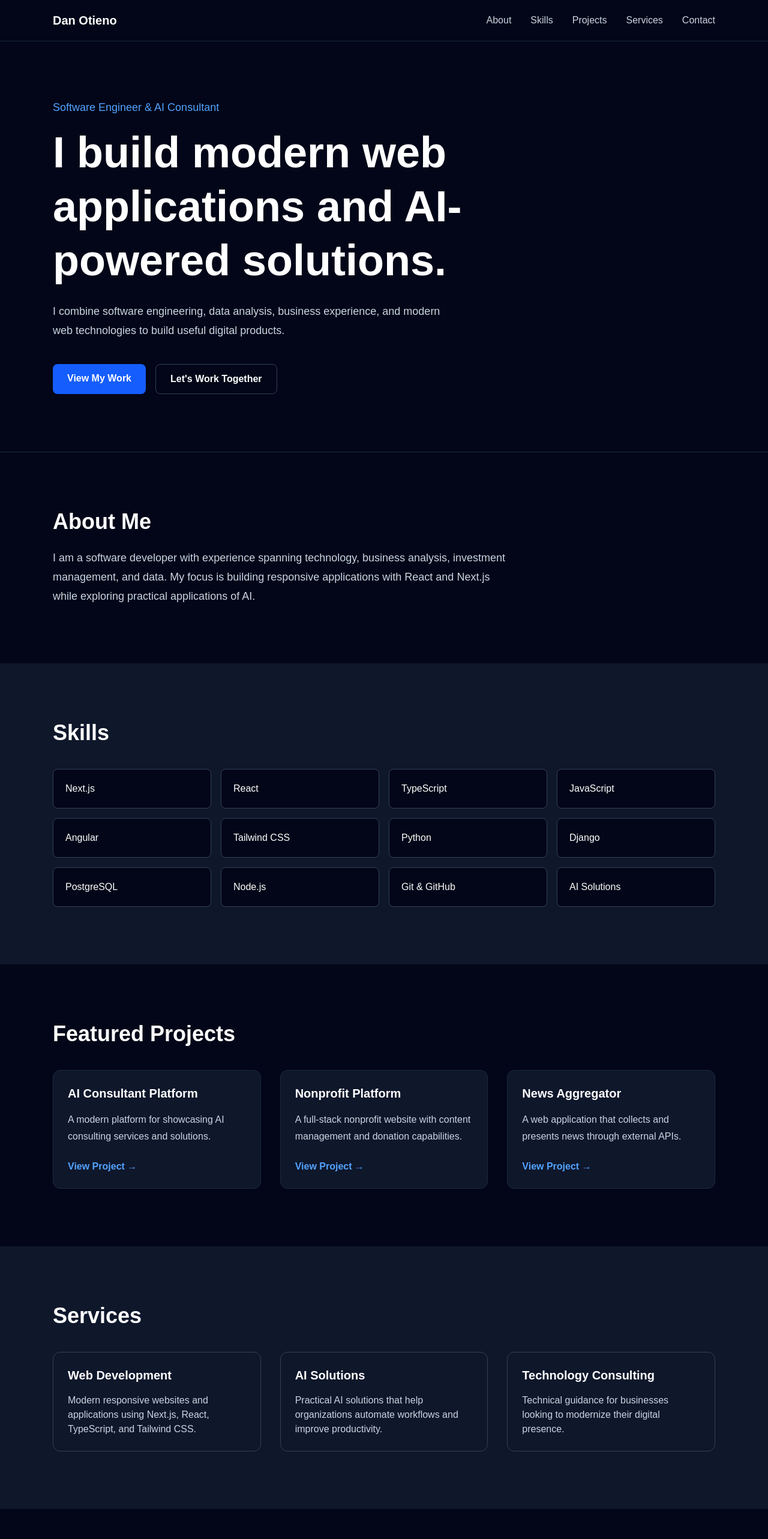
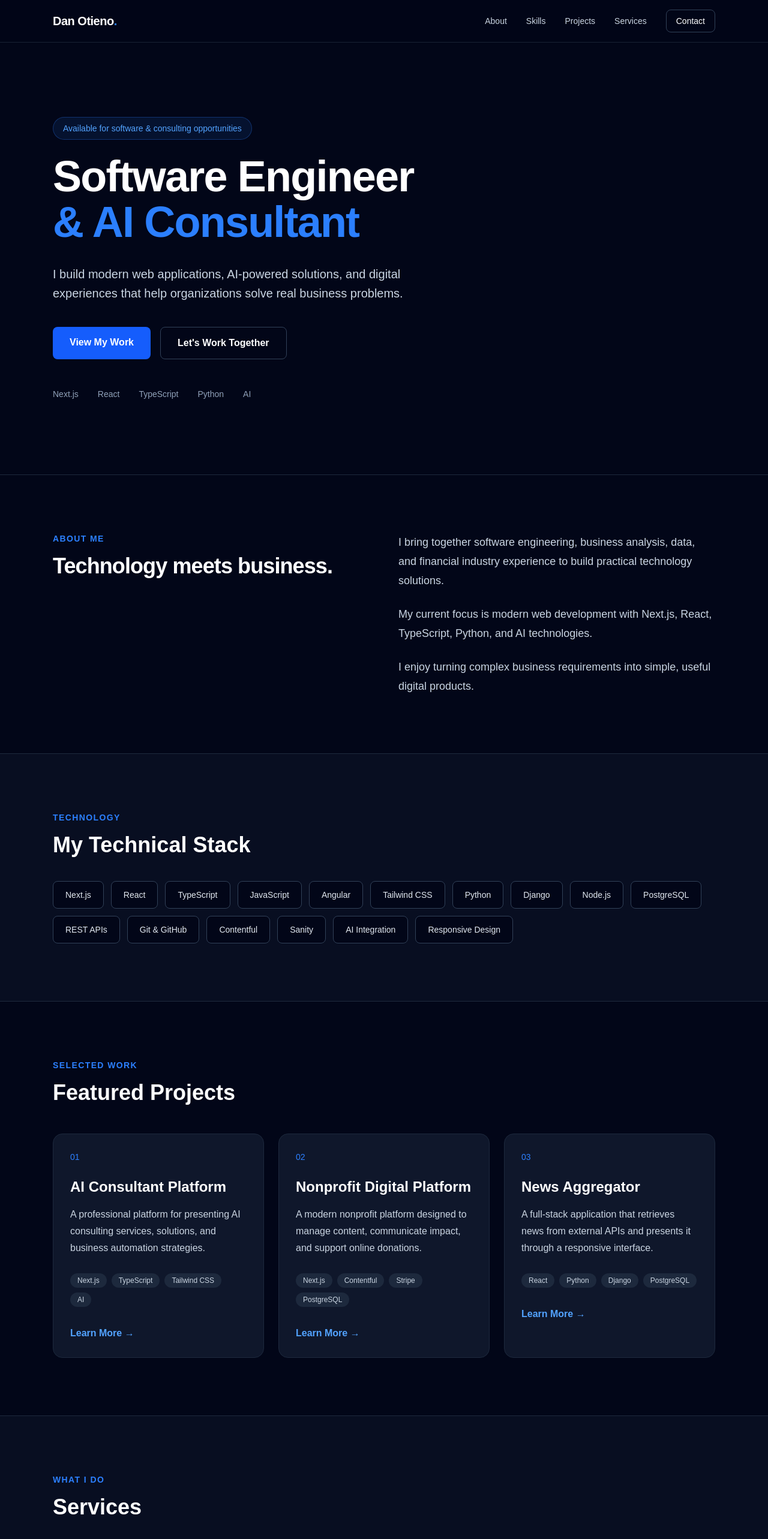
Before and after one commit to techragwar/portfolio, a Next.js app in the folder contentful-portfolio/: page / in a window 1280 px wide. Shown: the top 2566 px of the page at 60% size. Built offline with nearby package versions, Linux system fonts and the light colour scheme.

Commit message:
Upgrade portfolio design

```diff
--- a/contentful-portfolio/components/About.tsx
+++ b/contentful-portfolio/components/About.tsx
@@ -1,17 +1,37 @@
 export default function About() {
   return (
-    <section id="about" className="border-t border-slate-800 py-24">
-      <div className="mx-auto max-w-6xl px-6">
-        <h2 className="text-3xl font-bold md:text-4xl">
-          About Me
-        </h2>
+    <section
+      id="about"
+      className="border-t border-slate-800 py-24"
+    >
+      <div className="mx-auto grid max-w-6xl gap-12 px-6 md:grid-cols-2">
+        <div>
+          <p className="text-sm font-semibold uppercase tracking-widest text-blue-500">
+            About Me
+          </p>
 
-        <p className="mt-6 max-w-3xl text-lg leading-8 text-slate-300">
-          I am a software developer with experience spanning technology,
-          business analysis, investment management, and data. My focus is
-          building responsive applications with React and Next.js while
-          exploring practical applications of AI.
-        </p>
+          <h2 className="mt-4 text-4xl font-bold tracking-tight">
+            Technology meets business.
+          </h2>
+        </div>
+
+        <div className="space-y-6 text-lg leading-8 text-slate-300">
+          <p>
+            I bring together software engineering, business analysis,
+            data, and financial industry experience to build practical
+            technology solutions.
+          </p>
+
+          <p>
+            My current focus is modern web development with Next.js,
+            React, TypeScript, Python, and AI technologies.
+          </p>
+
+          <p>
+            I enjoy turning complex business requirements into
+            simple, useful digital products.
+          </p>
+        </div>
       </div>
     </section>
   );
--- a/contentful-portfolio/components/Hero.tsx
+++ b/contentful-portfolio/components/Hero.tsx
@@ -1,34 +1,52 @@
 export default function Hero() {
   return (
-    <section className="mx-auto flex min-h-[650px] max-w-6xl items-center px-6 py-24">
+    <section className="relative overflow-hidden">
+      <div className="absolute inset-0 -z-10">
+        <div className="absolute left-1/2 top-0 h-[500px] w-[500px] -translate-x-1/2 rounded-full bg-blue-600/10 blur-3xl" />
+      </div>
+
+      <div className="mx-auto flex min-h-[720px] max-w-6xl items-center px-6 py-24">
         <div className="max-w-4xl">
-        <p className="mb-4 text-lg font-medium text-blue-400">
-          Software Engineer & AI Consultant
-        </p>
+          <div className="mb-6 inline-flex items-center rounded-full border border-blue-500/30 bg-blue-500/10 px-4 py-2 text-sm text-blue-400">
+            Available for software & consulting opportunities
+          </div>
 
-        <h1 className="text-5xl font-bold leading-tight md:text-7xl">
-          I build modern web applications and AI-powered solutions.
+          <h1 className="text-5xl font-bold leading-[1.05] tracking-tight md:text-7xl">
+            Software Engineer
+            <span className="block text-blue-500">
+              & AI Consultant
+            </span>
           </h1>
 
-        <p className="mt-6 max-w-2xl text-lg leading-8 text-slate-300">
-          I combine software engineering, data analysis, business experience,
-          and modern web technologies to build useful digital products.
+          <p className="mt-8 max-w-2xl text-lg leading-8 text-slate-300 md:text-xl">
+            I build modern web applications, AI-powered solutions, and
+            digital experiences that help organizations solve real
+            business problems.
           </p>
 
           <div className="mt-10 flex flex-wrap gap-4">
             <a
               href="#projects"
-            className="rounded-lg bg-blue-600 px-6 py-3 font-semibold hover:bg-blue-500"
+              className="rounded-lg bg-blue-600 px-7 py-3.5 font-semibold transition hover:bg-blue-500"
             >
               View My Work
             </a>
 
             <a
               href="#contact"
-            className="rounded-lg border border-slate-700 px-6 py-3 font-semibold hover:bg-slate-900"
+              className="rounded-lg border border-slate-700 px-7 py-3.5 font-semibold transition hover:border-slate-500 hover:bg-slate-900"
             >
               Let's Work Together
             </a>
+          </div>
+
+          <div className="mt-12 flex flex-wrap gap-x-8 gap-y-3 text-sm text-slate-400">
+            <span>Next.js</span>
+            <span>React</span>
+            <span>TypeScript</span>
+            <span>Python</span>
+            <span>AI</span>
+          </div>
         </div>
       </div>
     </section>
--- a/contentful-portfolio/components/Navbar.tsx
+++ b/contentful-portfolio/components/Navbar.tsx
@@ -1,29 +1,47 @@
 export default function Navbar() {
   return (
-    <header className="border-b border-slate-800">
-      <nav className="mx-auto flex max-w-6xl items-center justify-between px-6 py-5">
-        <a href="/" className="text-xl font-bold">
-          Dan Otieno
+    <header className="sticky top-0 z-50 border-b border-slate-800/80 bg-slate-950/90 backdrop-blur">
+      <nav className="mx-auto flex max-w-6xl items-center justify-between px-6 py-4">
+        <a
+          href="/"
+          className="text-xl font-bold tracking-tight"
+        >
+          Dan Otieno<span className="text-blue-500">.</span>
         </a>
 
-        <div className="hidden gap-8 md:flex">
-          <a href="#about" className="text-slate-300 hover:text-white">
+        <div className="hidden items-center gap-8 md:flex">
+          <a
+            href="#about"
+            className="text-sm text-slate-300 transition hover:text-white"
+          >
             About
           </a>
 
-          <a href="#skills" className="text-slate-300 hover:text-white">
+          <a
+            href="#skills"
+            className="text-sm text-slate-300 transition hover:text-white"
+          >
             Skills
           </a>
 
-          <a href="#projects" className="text-slate-300 hover:text-white">
+          <a
+            href="#projects"
+            className="text-sm text-slate-300 transition hover:text-white"
+          >
             Projects
           </a>
 
-          <a href="#services" className="text-slate-300 hover:text-white">
+          <a
+            href="#services"
+            className="text-sm text-slate-300 transition hover:text-white"
+          >
             Services
           </a>
 
-          <a href="#contact" className="text-slate-300 hover:text-white">
+          <a
+            href="#contact"
+            className="rounded-lg border border-slate-700 px-4 py-2 text-sm font-medium transition hover:border-blue-500 hover:text-blue-400"
+          >
             Contact
           </a>
         </div>
--- a/contentful-portfolio/components/Projects.tsx
+++ b/contentful-portfolio/components/Projects.tsx
@@ -1,18 +1,24 @@
 const projects = [
   {
+    number: "01",
     title: "AI Consultant Platform",
     description:
-      "A modern platform for showcasing AI consulting services and solutions.",
+      "A professional platform for presenting AI consulting services, solutions, and business automation strategies.",
+    technologies: ["Next.js", "TypeScript", "Tailwind CSS", "AI"],
   },
   {
-    title: "Nonprofit Platform",
+    number: "02",
+    title: "Nonprofit Digital Platform",
     description:
-      "A full-stack nonprofit website with content management and donation capabilities.",
+      "A modern nonprofit platform designed to manage content, communicate impact, and support online donations.",
+    technologies: ["Next.js", "Contentful", "Stripe", "PostgreSQL"],
   },
   {
+    number: "03",
     title: "News Aggregator",
     description:
-      "A web application that collects and presents news through external APIs.",
+      "A full-stack application that retrieves news from external APIs and presents it through a responsive interface.",
+    technologies: ["React", "Python", "Django", "PostgreSQL"],
   },
 ];
 
@@ -20,17 +26,25 @@ export default function Projects() {
   return (
     <section id="projects" className="py-24">
       <div className="mx-auto max-w-6xl px-6">
-        <h2 className="text-3xl font-bold md:text-4xl">
+        <p className="text-sm font-semibold uppercase tracking-widest text-blue-500">
+          Selected Work
+        </p>
+
+        <h2 className="mt-4 text-4xl font-bold">
           Featured Projects
         </h2>
 
-        <div className="mt-10 grid gap-8 md:grid-cols-3">
+        <div className="mt-12 grid gap-6 md:grid-cols-3">
           {projects.map((project) => (
             <article
-              key={project.title}
-              className="rounded-xl border border-slate-800 bg-slate-900 p-6"
+              key={project.number}
+              className="group rounded-2xl border border-slate-800 bg-slate-900 p-7 transition duration-300 hover:-translate-y-1 hover:border-blue-500/50"
             >
-              <h3 className="text-xl font-bold">
+              <div className="text-sm font-medium text-blue-500">
+                {project.number}
+              </div>
+
+              <h3 className="mt-6 text-2xl font-bold">
                 {project.title}
               </h3>
 
@@ -38,11 +52,22 @@ export default function Projects() {
                 {project.description}
               </p>
 
+              <div className="mt-7 flex flex-wrap gap-2">
+                {project.technologies.map((technology) => (
+                  <span
+                    key={technology}
+                    className="rounded-full bg-slate-800 px-3 py-1 text-xs text-slate-300"
+                  >
+                    {technology}
+                  </span>
+                ))}
+              </div>
+
               <a
                 href="#contact"
-                className="mt-6 inline-block font-semibold text-blue-400 hover:text-blue-300"
+                className="mt-8 inline-block font-semibold text-blue-400 transition group-hover:text-blue-300"
               >
-                View Project →
+                Learn More →
               </a>
             </article>
           ))}
--- a/contentful-portfolio/components/Services.tsx
+++ b/contentful-portfolio/components/Services.tsx
@@ -2,39 +2,46 @@ const services = [
   {
     title: "Web Development",
     description:
-      "Modern responsive websites and applications using Next.js, React, TypeScript, and Tailwind CSS.",
+      "Modern, responsive websites and applications built with Next.js, React, TypeScript, and Tailwind CSS.",
   },
   {
     title: "AI Solutions",
     description:
-      "Practical AI solutions that help organizations automate workflows and improve productivity.",
+      "AI-powered tools and workflows designed to automate repetitive tasks and improve business productivity.",
   },
   {
     title: "Technology Consulting",
     description:
-      "Technical guidance for businesses looking to modernize their digital presence.",
+      "Practical technology guidance for businesses looking to modernize their digital operations.",
   },
 ];
 
 export default function Services() {
   return (
-    <section id="services" className="bg-slate-900 py-24">
+    <section
+      id="services"
+      className="border-t border-slate-800 bg-slate-900/50 py-24"
+    >
       <div className="mx-auto max-w-6xl px-6">
-        <h2 className="text-3xl font-bold md:text-4xl">
+        <p className="text-sm font-semibold uppercase tracking-widest text-blue-500">
+          What I Do
+        </p>
+
+        <h2 className="mt-4 text-4xl font-bold">
           Services
         </h2>
 
-        <div className="mt-10 grid gap-8 md:grid-cols-3">
+        <div className="mt-12 grid gap-6 md:grid-cols-3">
           {services.map((service) => (
             <div
               key={service.title}
-              className="rounded-xl border border-slate-700 p-6"
+              className="rounded-2xl border border-slate-800 bg-slate-950 p-7"
             >
               <h3 className="text-xl font-bold">
                 {service.title}
               </h3>
 
-              <p className="mt-4 text-slate-300">
+              <p className="mt-4 leading-7 text-slate-300">
                 {service.description}
               </p>
             </div>
--- a/contentful-portfolio/components/Skills.tsx
+++ b/contentful-portfolio/components/Skills.tsx
@@ -7,25 +7,36 @@ const skills = [
   "Tailwind CSS",
   "Python",
   "Django",
+  "Node.js",
   "PostgreSQL",
-  "Node.js",
+  "REST APIs",
   "Git & GitHub",
-  "AI Solutions",
+  "Contentful",
+  "Sanity",
+  "AI Integration",
+  "Responsive Design",
 ];
 
 export default function Skills() {
   return (
-    <section id="skills" className="bg-slate-900 py-24">
+    <section
+      id="skills"
+      className="border-y border-slate-800 bg-slate-900/50 py-24"
+    >
       <div className="mx-auto max-w-6xl px-6">
-        <h2 className="text-3xl font-bold md:text-4xl">
-          Skills
+        <p className="text-sm font-semibold uppercase tracking-widest text-blue-500">
+          Technology
+        </p>
+
+        <h2 className="mt-4 text-4xl font-bold">
+          My Technical Stack
         </h2>
 
-        <div className="mt-10 grid gap-4 sm:grid-cols-2 md:grid-cols-3 lg:grid-cols-4">
+        <div className="mt-10 flex flex-wrap gap-3">
           {skills.map((skill) => (
             <div
               key={skill}
-              className="rounded-lg border border-slate-700 bg-slate-950 p-5"
+              className="rounded-lg border border-slate-700 bg-slate-950 px-5 py-3 text-sm font-medium text-slate-200 transition hover:border-blue-500 hover:text-blue-400"
             >
               {skill}
             </div>
```
Also changed, not shown: contentful-portfolio/components/Contact.tsx (+12 -7 lines). Lines whose indentation alone changed are shown as unchanged.
